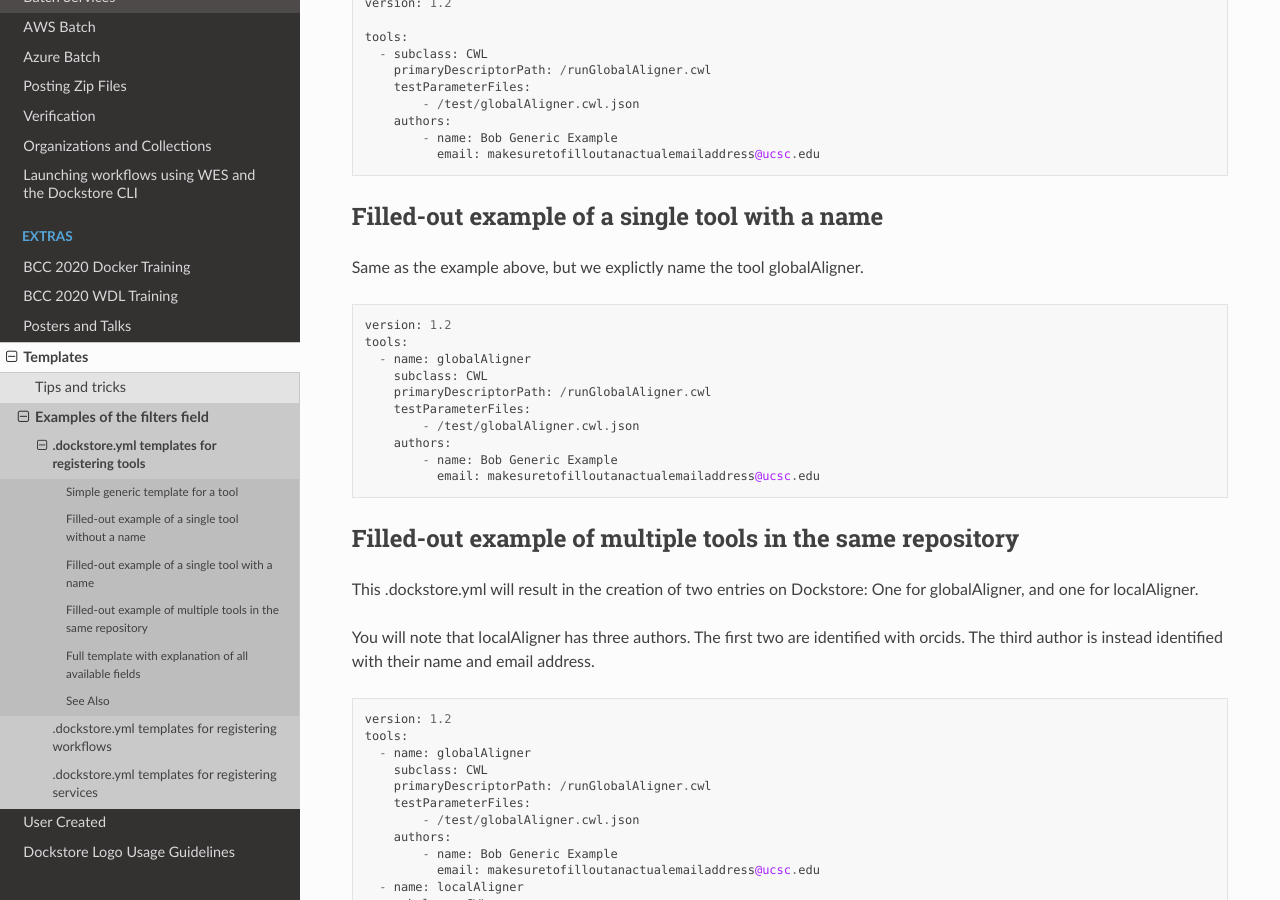
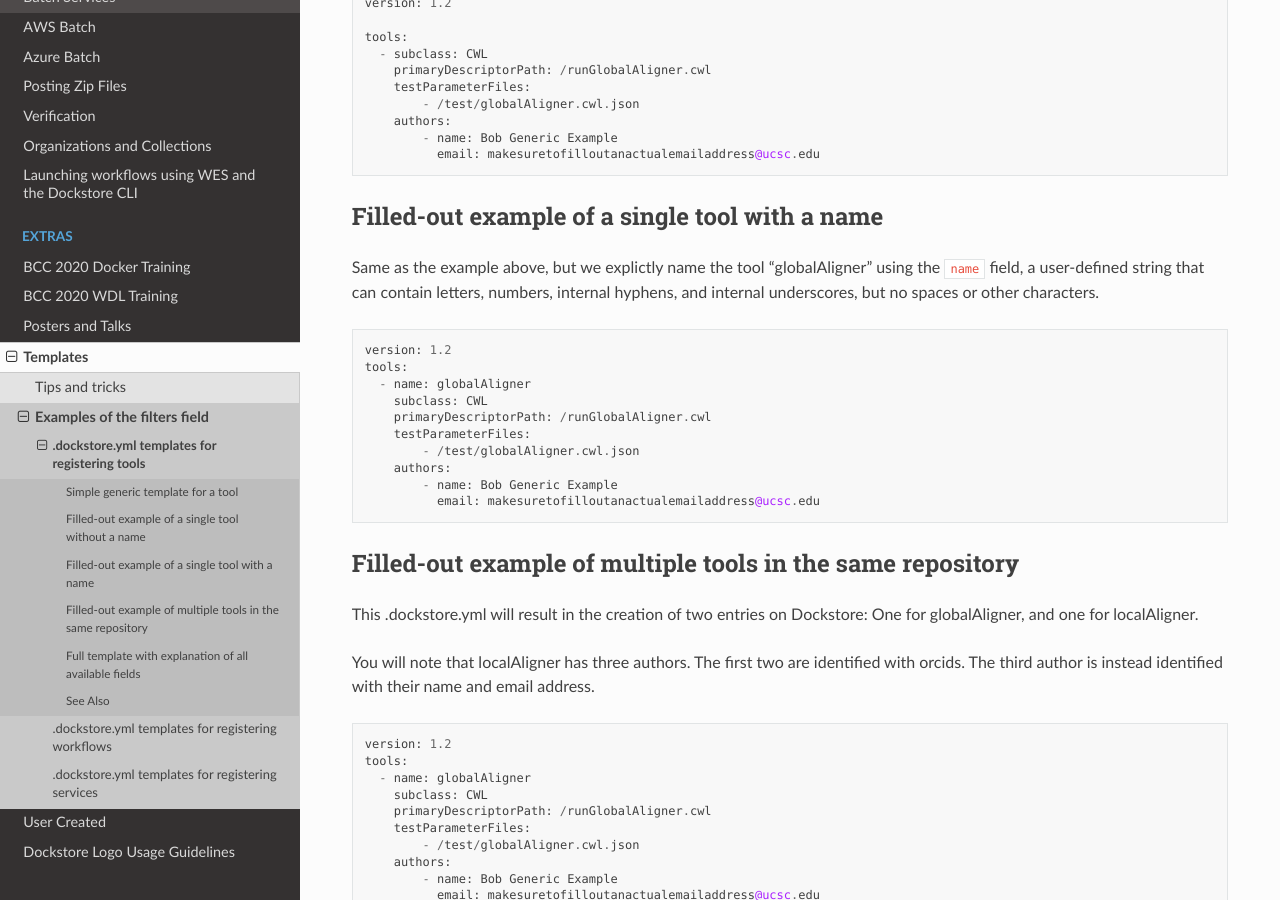
Before and after one commit to dockstore/dockstore-documentation, a Sphinx documentation site: the page built from docs/assets/templates/tools/tools.rst, in a window 1280 px wide and 900 px high, scrolled down 594 px. Built offline with Sphinx 7.4.7 and the Read the Docs theme 2.0.0, drawn with Linux system fonts in a browser that asks for light colours.

Commit message:
added explanation of name limitations to tools template page

```diff
--- a/docs/assets/templates/tools/tools.rst
+++ b/docs/assets/templates/tools/tools.rst
@@ -18,7 +18,7 @@ Although the author has a name, the tool itself is not identified with one.
 
 Filled-out example of a single tool with a name
 -----------------------------------------------
-Same as the example above, but we explictly name the tool globalAligner.
+Same as the example above, but we explictly name the tool "globalAligner" using the ``name`` field, a user-defined string that can contain letters, numbers, internal hyphens, and internal underscores, but no spaces or other characters.
 
 .. include:: /assets/templates/tools/example-2-name.yml
   :code:
```
